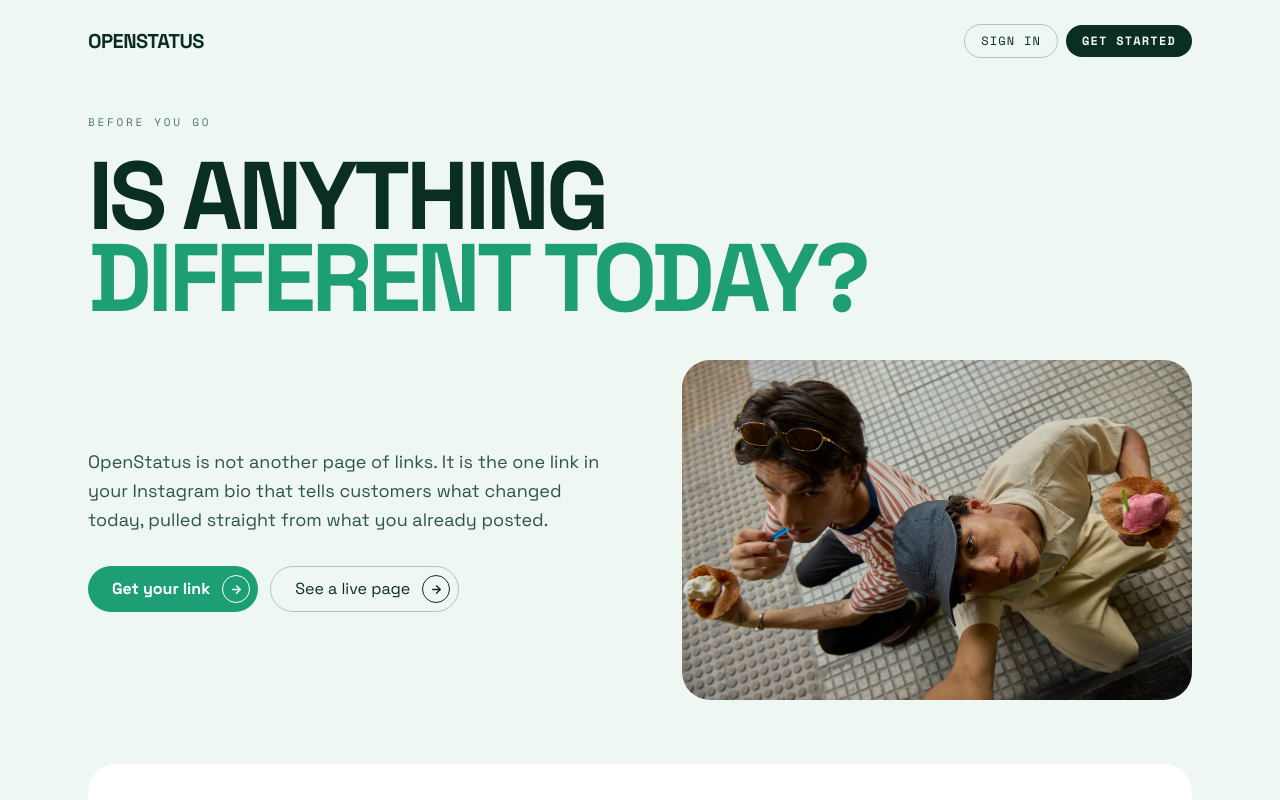
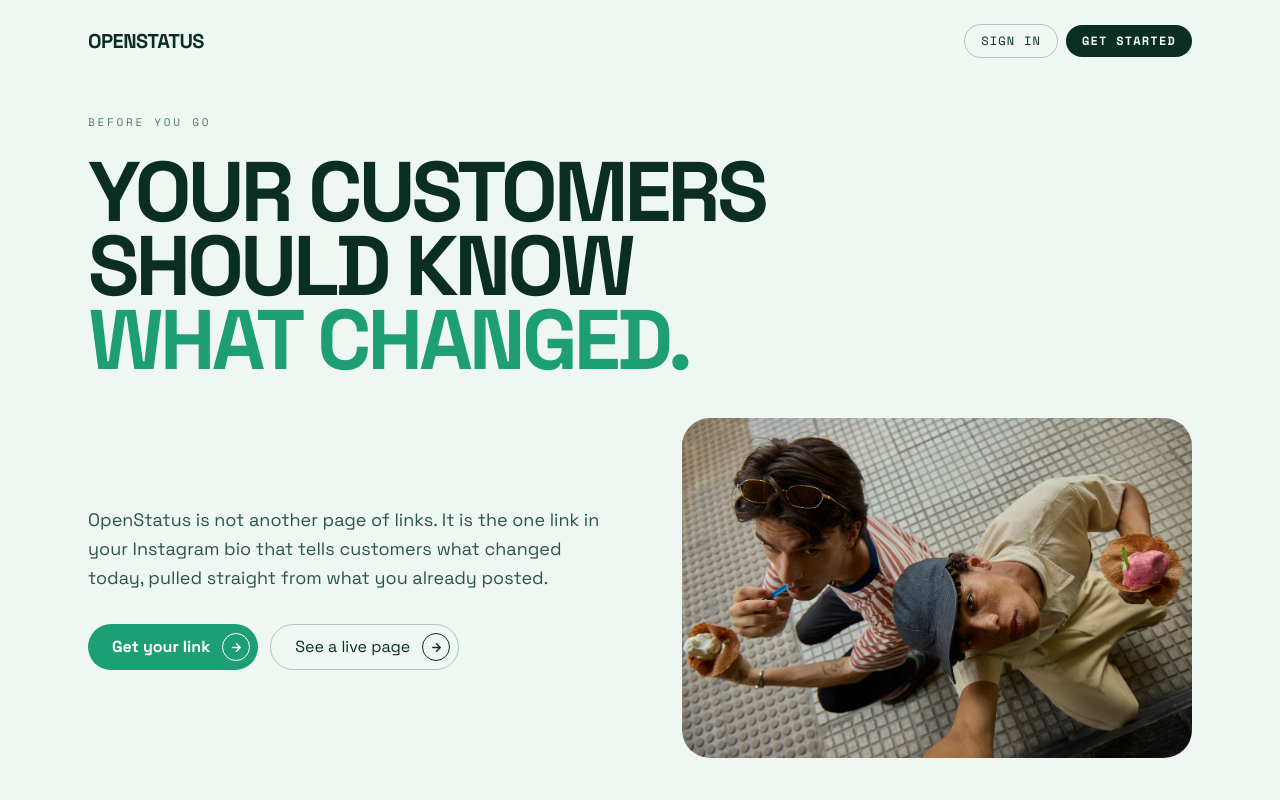
Before and after one commit to emmawest302-sketch/openstatus-web, a Next.js app: page / in a window 1280 px wide. Shown: the top 800 px of the page. Built offline with nearby package versions, Linux system fonts and the light colour scheme.

Commit message:
New hero headline

```diff
--- a/src/app/page.tsx
+++ b/src/app/page.tsx
@@ -79,10 +79,12 @@ export default function HomePage() {
 
       <section className="max-w-6xl mx-auto px-6 pt-8 pb-16">
         <Label>Before you go</Label>
-        <h1 className="mt-6 text-[12vw] md:text-[7.5vw] font-bold leading-[0.86] tracking-[-0.045em]">
-          IS ANYTHING
+        <h1 className="mt-6 text-[11vw] md:text-[6.6vw] font-bold leading-[0.88] tracking-[-0.045em]">
+          YOUR CUSTOMERS
           <br />
-          <span className="text-[#1D9E75]">DIFFERENT TODAY?</span>
+          SHOULD KNOW
+          <br />
+          <span className="text-[#1D9E75]">WHAT CHANGED.</span>
         </h1>
 
         <div className="mt-10 grid gap-8 md:grid-cols-[1.1fr_1fr] md:items-center">
```
